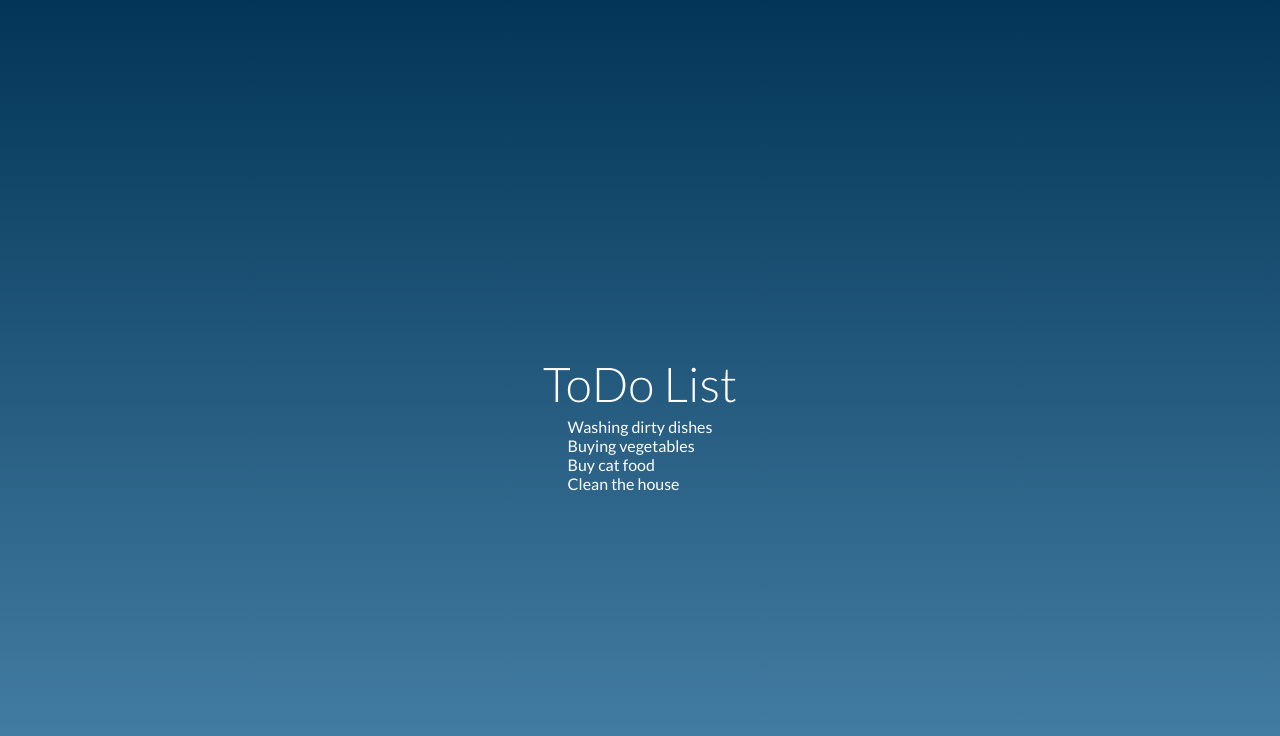
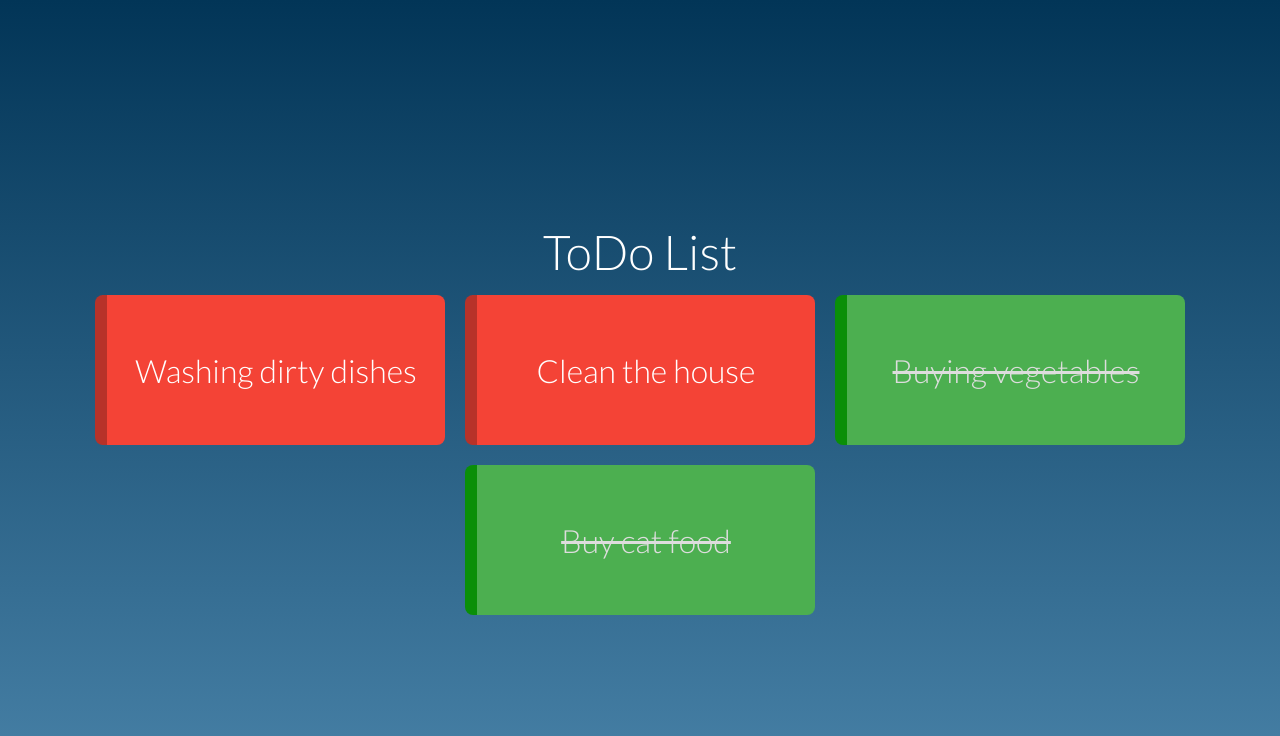
Before and after one commit to ecpieritz/todo-list, a Vue app: page / in a window 1280 px wide. Shown: the top 736 px of the page. Built offline with nearby package versions, Linux system fonts and the light colour scheme.

Commit message:
Created Task component

```diff
--- a/src/App.vue
+++ b/src/App.vue
@@ -14,9 +14,9 @@
 		return {
 			tasks:  [
 				{name: 'Washing dirty dishes', pending: true},
+				{name: 'Clean the house', pending: true},
 				{name: 'Buying vegetables', pending: false},
 				{name: 'Buy cat food', pending: false},
-				{name: 'Clean the house', pending: false},
 			]
 		}
 	}
--- /dev/null
+++ b/src/components/Task.vue
@@ -0,0 +1,50 @@
+<template>
+    <div class="task" :class="stateClass">
+        <p>{{task.name}}</p>
+    </div>
+</template>
+
+<script>
+export default {
+    props: {
+        task: {type: Object, required: true}
+    },
+    computed:{
+        stateClass(){
+            return {
+                pending: this.task.pending,
+                done: !this.task.pending
+            }
+        }
+    }
+}
+</script>
+
+<style>
+    .task{
+        box-sizing: border-box;
+        width: 350px;
+        height: 150px;
+        padding: 10px;
+        border-radius: 8px;
+        font-size: 2rem;
+        font-weight: 300;
+        cursor: pointer;
+        user-select: none;
+        display: flex;
+        justify-content: center;
+        align-items: center;
+    }
+
+    .pending{
+        border-left: 12px solid #B73229;
+        background-color: #F44336;
+    }
+
+    .done{
+        color: #DDD;
+        border-left: 12px solid #0A8F08;
+        background-color: #4CAF50;
+        text-decoration: line-through;
+    }
+</style>
--- a/src/components/TaskGrid.vue
+++ b/src/components/TaskGrid.vue
@@ -1,13 +1,16 @@
 <template>
     <div class="task-grid">
-        <template>
-            <div v-for="task in tasks" :key="task.name">{{task.name}}</div>
+        <template v-if='tasks.length'>
+            <Task v-for="task in tasks" :key="task.name" :task="task"></Task>
         </template>
+        <p v-else class="no-task">Your life is up to date :)</p>
     </div>
 </template>
 
 <script>
+import Task from './Task.vue'
 export default {
+    components: {Task},
     props: {
         tasks: {type: Array, required: true}
     }
@@ -15,5 +18,18 @@
 </script>
 
 <style>
+    .task-grid{
+        display: flex;
+        justify-content: center;
+        flex-wrap: wrap;
+    }
 
+    .task-grid .task{
+        margin: 10px;
+    }
+
+    .no-task{
+        color: #AAA;
+        font-size: 1.7rem;
+    }
 </style>
```
